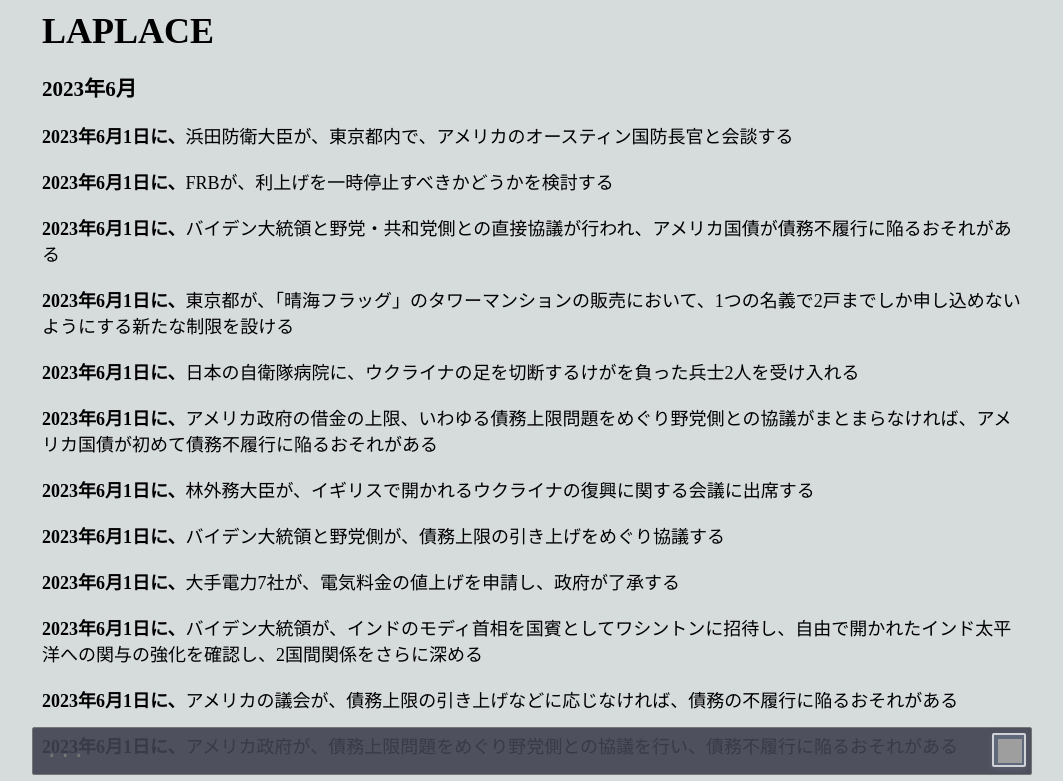
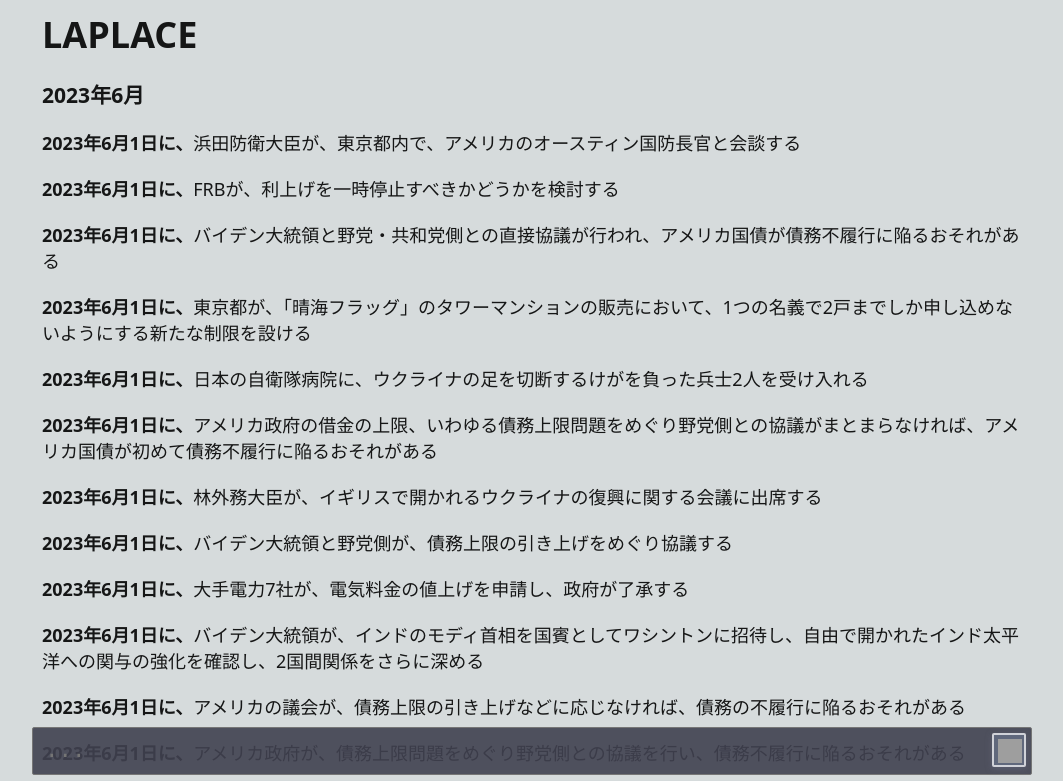
Before and after one commit to yuiseki/LAPLACE, a Next.js app: page / in a window 1280 px wide. Shown: the top 781 px of the page, without its empty margins (108-1171 px from the left). Built offline with nearby package versions, Linux system fonts and the light colour scheme; grey boxes are pictures that could not be loaded.

Commit message:
update global.css

```diff
--- a/src/app/globals.css
+++ b/src/app/globals.css
@@ -1,78 +1,3 @@
-:root {
-  --max-width: 1100px;
-  --border-radius: 12px;
-  --font-mono: ui-monospace, Menlo, Monaco, "Cascadia Mono", "Segoe UI Mono",
-    "Roboto Mono", "Oxygen Mono", "Ubuntu Monospace", "Source Code Pro",
-    "Fira Mono", "Droid Sans Mono", "Courier New", monospace;
-
-  --foreground-rgb: 0, 0, 0;
-  --background-start-rgb: 214, 219, 220;
-  --background-end-rgb: 255, 255, 255;
-
-  --primary-glow: conic-gradient(
-    from 180deg at 50% 50%,
-    #16abff33 0deg,
-    #0885ff33 55deg,
-    #54d6ff33 120deg,
-    #0071ff33 160deg,
-    transparent 360deg
-  );
-  --secondary-glow: radial-gradient(
-    rgba(255, 255, 255, 1),
-    rgba(255, 255, 255, 0)
-  );
-
-  --tile-start-rgb: 239, 245, 249;
-  --tile-end-rgb: 228, 232, 233;
-  --tile-border: conic-gradient(
-    #00000080,
-    #00000040,
-    #00000030,
-    #00000020,
-    #00000010,
-    #00000010,
-    #00000080
-  );
-
-  --callout-rgb: 238, 240, 241;
-  --callout-border-rgb: 172, 175, 176;
-  --card-rgb: 180, 185, 188;
-  --card-border-rgb: 131, 134, 135;
-}
-
-@media (prefers-color-scheme: dark) {
-  :root {
-    --foreground-rgb: 255, 255, 255;
-    --background-start-rgb: 0, 0, 0;
-    --background-end-rgb: 0, 0, 0;
-
-    --primary-glow: radial-gradient(rgba(1, 65, 255, 0.4), rgba(1, 65, 255, 0));
-    --secondary-glow: linear-gradient(
-      to bottom right,
-      rgba(1, 65, 255, 0),
-      rgba(1, 65, 255, 0),
-      rgba(1, 65, 255, 0.3)
-    );
-
-    --tile-start-rgb: 2, 13, 46;
-    --tile-end-rgb: 2, 5, 19;
-    --tile-border: conic-gradient(
-      #ffffff80,
-      #ffffff40,
-      #ffffff30,
-      #ffffff20,
-      #ffffff10,
-      #ffffff10,
-      #ffffff80
-    );
-
-    --callout-rgb: 20, 20, 20;
-    --callout-border-rgb: 108, 108, 108;
-    --card-rgb: 100, 100, 100;
-    --card-border-rgb: 200, 200, 200;
-  }
-}
-
 * {
   box-sizing: border-box;
   padding: 0;
@@ -90,8 +15,11 @@
 }
 
 body {
-  color: rgb(var(--foreground-rgb));
-  background: rgb(var(--background-start-rgb));
+  color: rgba(0, 0, 0, 0.9);
+  background: rgb(214, 219, 220);
+  font-family: Söhne, ui-sans-serif, system-ui, -apple-system, Segoe UI, Roboto,
+    Ubuntu, Cantarell, Noto Sans, sans-serif, Helvetica Neue, Arial,
+    Apple Color Emoji, Segoe UI Emoji, Segoe UI Symbol, Noto Color Emoji;
 }
 
 a {
```
